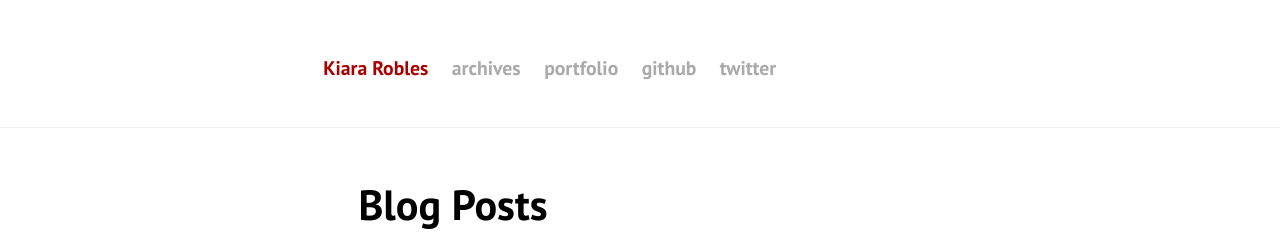
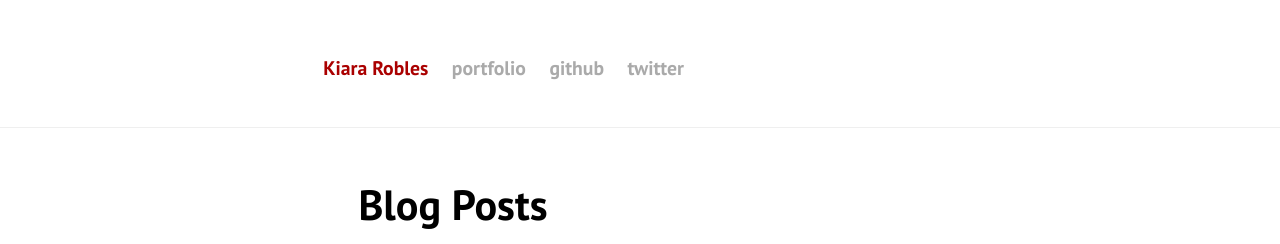
Before and after one commit to kristovatlas/kiaraRobles.github.io, a Jekyll site: the page built from index.html, in a window 1280 px wide. Shown: the top 244 px of the page. Built offline with Jekyll 4.4.1, drawn with Linux system fonts in a browser that asks for light colours; Markdown is read by kramdown in place of the engine named in the settings.

Commit message:
Update default.html
Remove archives

```diff
--- a/_layouts/default.html
+++ b/_layouts/default.html
@@ -40,7 +40,7 @@
     <div class="site">
       <div class="title">
         <a href="/">Kiara Robles</a>
-        <a class="extra" href="/archives">archives</a>
+        <!--  <a class="extra" href="/archives">archives</a> -->
         <a class="extra" href="/portfolio">portfolio</a>
         <a class="extra" href="https://github.com/kiaraRobles">github</a>
         <a class="extra" href="https://twitter.com/anarchoass">twitter</a>
```
